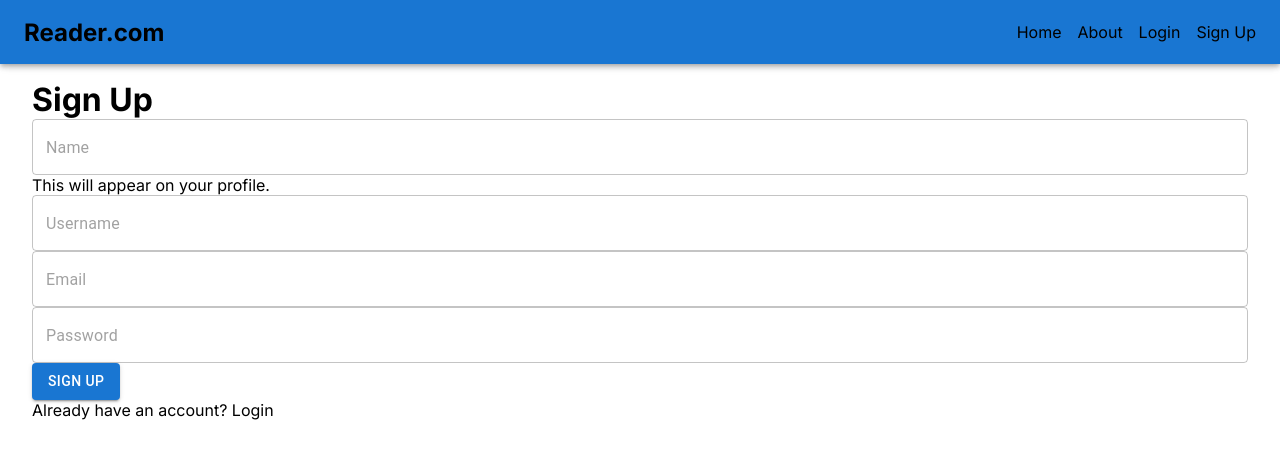
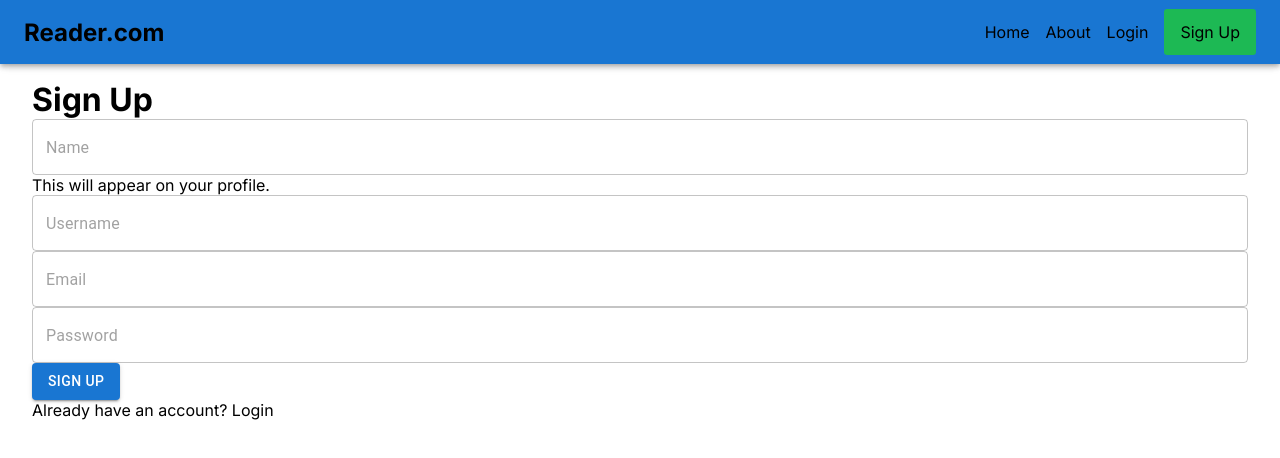
Before and after one commit to Sumansourabh14/reader.com, a Next.js app: page /sign-up in a window 1280 px wide. Shown: the top 458 px of the page. Built offline with nearby package versions, Linux system fonts and the light colour scheme; no server answers.

Commit message:
created sign up email error message

```diff
--- a/src/app/sign-up/page.js
+++ b/src/app/sign-up/page.js
@@ -11,7 +11,7 @@ export const metadata = {
 };
 
 const SignUp = () => {
-  const { loading, signUp } = useContext(GlobalContext);
+  const { loading, signUp, signUpError } = useContext(GlobalContext);
 
   const [name, setName] = useState("");
   const [email, setEmail] = useState("");
@@ -27,6 +27,7 @@ const SignUp = () => {
   return (
     <div>
       <h1>Sign Up</h1>
+
       <form onSubmit={handleSignUp}>
         <div>
           <TextInput
@@ -52,6 +53,7 @@ const SignUp = () => {
           onChange={(e) => setEmail(e.target.value)}
           required={true}
         />
+        {signUpError && <p>{signUpError}</p>}
         <TextInput
           type="password"
           placeholder="Password"
--- a/src/components/Header.js
+++ b/src/components/Header.js
@@ -31,7 +31,16 @@ const Header = () => {
             ) : (
               <>
                 <Link href="/login">Login</Link>
-                <Link href="/sign-up">Sign Up</Link>
+                <Link
+                  href="/sign-up"
+                  style={{
+                    padding: "0.8rem 1rem",
+                    backgroundColor: "#1db954",
+                    borderRadius: "0.2rem",
+                  }}
+                >
+                  Sign Up
+                </Link>
               </>
             )}
           </Stack>
--- a/src/services/globalContext.js
+++ b/src/services/globalContext.js
@@ -9,11 +9,14 @@ export const GlobalContextProvider = ({ children }) => {
   const [loading, setLoading] = useState(false);
   const [isAuthenticated, setIsAuthenticated] = useState(false);
   const [loginError, setLoginError] = useState(false);
+  const [signUpError, setSignUpError] = useState(null);
   const [user, setUser] = useState(null);
 
   const router = useRouter();
 
   const signUp = async (name, username, email, password) => {
+    setSignUpError(null);
+
     try {
       setLoading(true);
       const data = await signUpApi(name, username, email, password);
@@ -25,6 +28,10 @@ export const GlobalContextProvider = ({ children }) => {
       router.push("/login");
     } catch (error) {
       console.log(error);
+
+      if (error.response.status === 400) {
+        setSignUpError("Another user is already registered with this email");
+      }
 
       setLoading(false);
     }
@@ -100,6 +107,7 @@ export const GlobalContextProvider = ({ children }) => {
         loginError,
         logout,
         signUp,
+        signUpError,
         user,
       }}
     >
```
